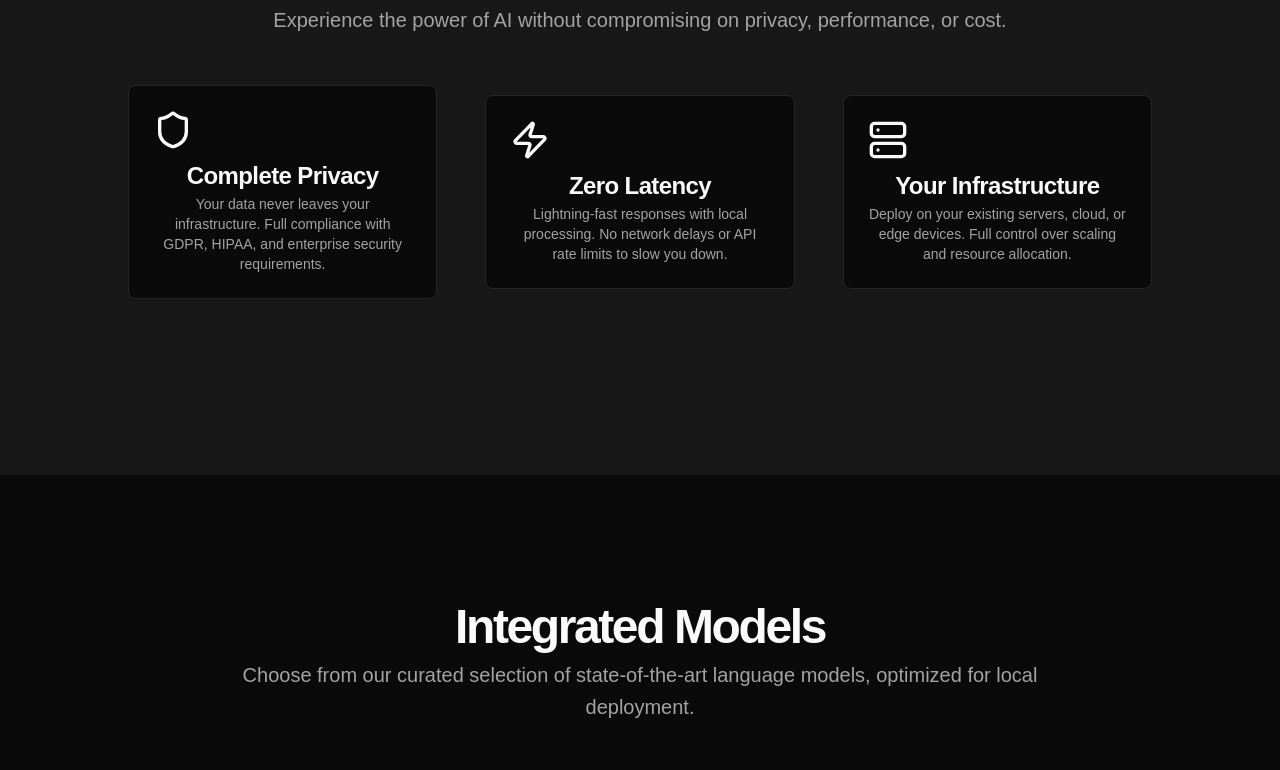
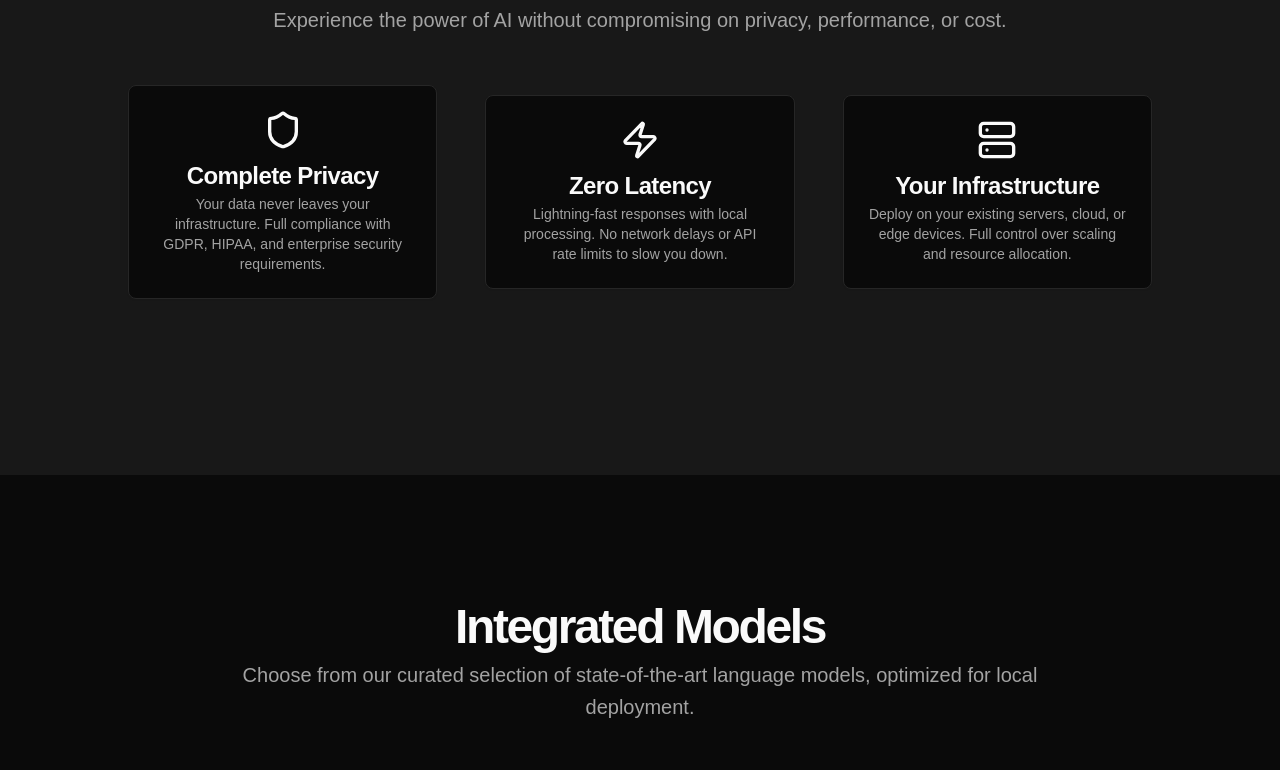
Before and after one commit to SnapThink/Website-, a Next.js app: page / in a window 1280 px wide. Shown: the part 840-1610 px from the top of the page. Built offline with nearby package versions, Linux system fonts and the light colour scheme.

Commit message:
Align the icons to center

```diff
--- a/app/page.tsx
+++ b/app/page.tsx
@@ -88,9 +88,10 @@ export default function HomePage() {
               </div>
             </div>
             <div className="mx-auto grid max-w-5xl items-center gap-6 py-12 lg:grid-cols-3 lg:gap-12 text-center">
+
         <Card>
-                <CardHeader>
-                  <Shield className="h-10 w-10 mb-2 text-primary" />
+            <CardHeader className="text-center">
+            <Shield className="h-10 w-10 mb-2 text-primary mx-auto" />
             <CardTitle>Complete Privacy</CardTitle>
             <CardDescription>
              Your data never leaves your infrastructure. Full compliance with GDPR, HIPAA, and enterprise
@@ -98,9 +99,10 @@ export default function HomePage() {
             </CardDescription>
             </CardHeader>
         </Card>
+
               <Card>
                 <CardHeader>
-                  <Zap className="h-10 w-10 mb-2 text-primary" />
+                  <Zap className="h-10 w-10 mb-2 text-primary mx-auto" />
                   <CardTitle>Zero Latency</CardTitle>
                   <CardDescription>
                     Lightning-fast responses with local processing. No network delays or API rate limits to slow you
@@ -110,7 +112,7 @@ export default function HomePage() {
               </Card>
               <Card>
                 <CardHeader>
-                  <Server className="h-10 w-10 mb-2 text-primary" />
+                  <Server className="h-10 w-10 mb-2 text-primary mx-auto" />
                   <CardTitle>Your Infrastructure</CardTitle>
                   <CardDescription>
                     Deploy on your existing servers, cloud, or edge devices. Full control over scaling and resource
@@ -136,8 +138,8 @@ export default function HomePage() {
             <div className="mx-auto grid max-w-5xl items-center gap-6 py-12 lg:grid-cols-2 lg:gap-12 text-center">
               <Card>
                 <CardHeader>
-                  <CardTitle className="flex items-center justify-between">
-                    Llama 2 & Code Llama
+                  <CardTitle className="flex flex-wrap items-center justify-between gap-2 text-left">
+                    <span>Llama 2 & Code Llama</span>
                     <Badge variant="secondary">Popular</Badge>
                   </CardTitle>
                   <CardDescription>
```
Lines whose indentation alone changed are shown as unchanged.
